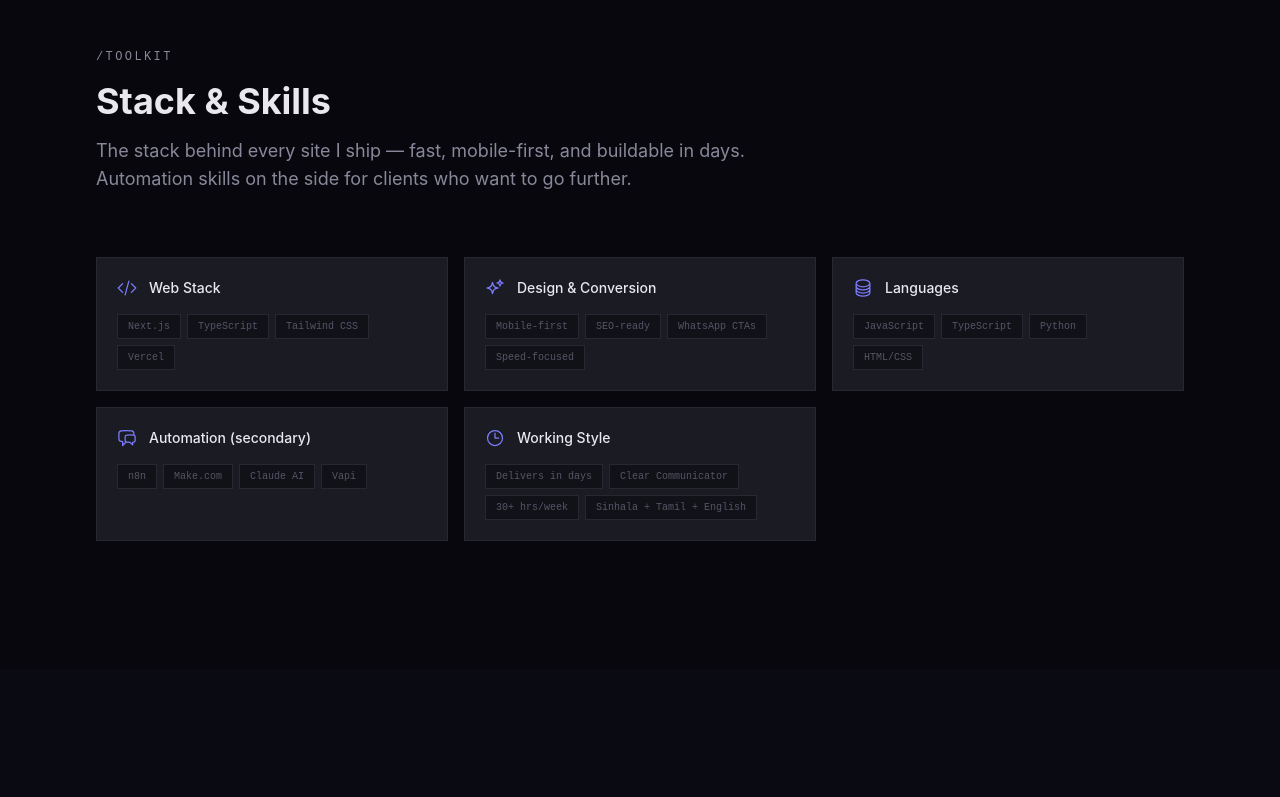
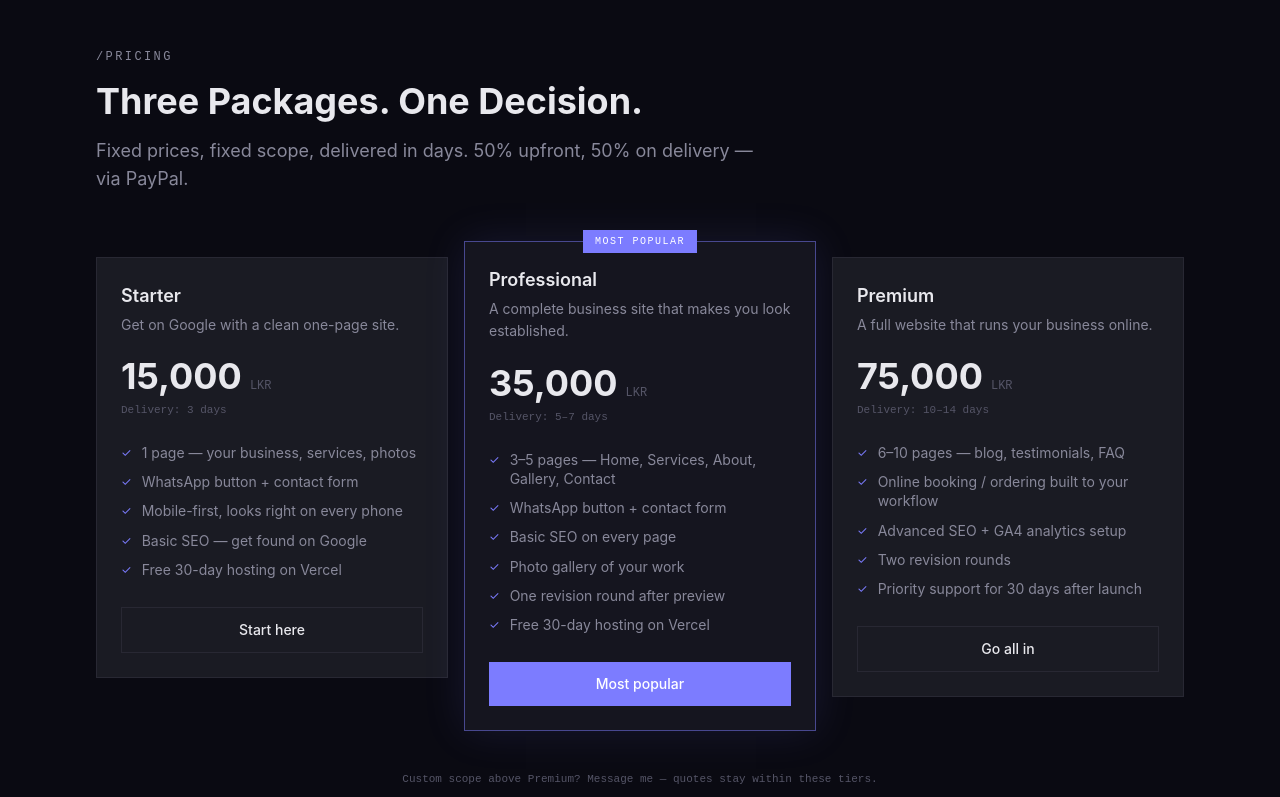
Before and after one commit to Musthak2004/portfolio, a Next.js app: page / in a window 1280 px wide. Shown: the part 1920-2717 px from the top of the page. Built offline with nearby package versions, Linux system fonts and the light colour scheme; no server answers.

Commit message:
feat: add 3-tier pricing section (Starter 15k / Professional 35k / Premium 75k LKR)

```diff
--- a/components/PortfolioContent.tsx
+++ b/components/PortfolioContent.tsx
@@ -5,6 +5,7 @@ import dynamic from "next/dynamic";
 import Navbar from "@/components/Navbar";
 import Hero from "@/components/Hero";
 import Services from "@/components/Services";
+import Pricing from "@/components/Pricing";
 import Skills from "@/components/Skills";
 import Experience from "@/components/Experience";
 import About from "@/components/About";
@@ -53,6 +54,7 @@ export default function PortfolioContent() {
         <main>
           <Hero />
           <Services />
+          <Pricing />
           <Skills />
           <Experience />
           <About />
--- /dev/null
+++ b/components/Pricing.tsx
@@ -0,0 +1,131 @@
+const tiers = [
+  {
+    name: "Starter",
+    price: "15,000",
+    priceSuffix: "LKR",
+    delivery: "3 days",
+    tagline: "Get on Google with a clean one-page site.",
+    features: [
+      "1 page — your business, services, photos",
+      "WhatsApp button + contact form",
+      "Mobile-first, looks right on every phone",
+      "Basic SEO — get found on Google",
+      "Free 30-day hosting on Vercel",
+    ],
+    cta: "Start here",
+    featured: false,
+  },
+  {
+    name: "Professional",
+    price: "35,000",
+    priceSuffix: "LKR",
+    delivery: "5–7 days",
+    tagline: "A complete business site that makes you look established.",
+    features: [
+      "3–5 pages — Home, Services, About, Gallery, Contact",
+      "WhatsApp button + contact form",
+      "Basic SEO on every page",
+      "Photo gallery of your work",
+      "One revision round after preview",
+      "Free 30-day hosting on Vercel",
+    ],
+    cta: "Most popular",
+    featured: true,
+  },
+  {
+    name: "Premium",
+    price: "75,000",
+    priceSuffix: "LKR",
+    delivery: "10–14 days",
+    tagline: "A full website that runs your business online.",
+    features: [
+      "6–10 pages — blog, testimonials, FAQ",
+      "Online booking / ordering built to your workflow",
+      "Advanced SEO + GA4 analytics setup",
+      "Two revision rounds",
+      "Priority support for 30 days after launch",
+    ],
+    cta: "Go all in",
+    featured: false,
+  },
+];
+
+const check = "✓";
+
+export default function Pricing() {
+  return (
+    <section id="pricing" className="py-24 md:py-32 bg-[#0A0A12]">
+      <div className="max-w-6xl mx-auto px-5 sm:px-8">
+        <div className="mb-16">
+          <p className="section-label">/pricing</p>
+          <h2 className="section-heading mb-4">Three Packages. One Decision.</h2>
+          <p className="section-desc">
+            Fixed prices, fixed scope, delivered in days. 50% upfront, 50% on
+            delivery — via PayPal.
+          </p>
+        </div>
+
+        <div className="grid md:grid-cols-3 gap-4 items-start">
+          {tiers.map((tier) => (
+            <div
+              key={tier.name}
+              className={`card p-6 relative flex flex-col ${
+                tier.featured
+                  ? "md:-mt-4 border-accent/50 bg-[#15151F] shadow-[0_0_40px_rgba(124,124,255,0.12)]"
+                  : ""
+              }`}
+            >
+              {tier.featured && (
+                <span className="absolute -top-3 left-1/2 -translate-x-1/2 font-mono text-[10px] tracking-[0.15em] uppercase text-white bg-accent px-3 py-1">
+                  Most Popular
+                </span>
+              )}
+
+              <div className="mb-5">
+                <h3 className="font-semibold text-ink text-lg">{tier.name}</h3>
+                <p className="text-sm text-ink-muted leading-relaxed mt-1">
+                  {tier.tagline}
+                </p>
+              </div>
+
+              <div className="mb-6">
+                <span className="text-4xl font-bold text-ink">
+                  {tier.price}
+                </span>
+                <span className="font-mono text-xs text-ink-dim ml-2">
+                  {tier.priceSuffix}
+                </span>
+                <div className="font-mono text-[11px] text-ink-dim mt-1.5">
+                  Delivery: {tier.delivery}
+                </div>
+              </div>
+
+              <ul className="space-y-2.5 mb-7 flex-1">
+                {tier.features.map((f, i) => (
+                  <li key={i} className="flex items-start gap-2.5 text-sm text-ink-muted leading-snug">
+                    <span className="text-accent mt-0.5 text-xs">{check}</span>
+                    {f}
+                  </li>
+                ))}
+              </ul>
+
+              <button
+                className={`w-full px-5 py-3 text-sm font-medium transition-all duration-200 active:scale-[0.97] ${
+                  tier.featured
+                    ? "bg-accent text-white hover:bg-accent-hover hover:shadow-[0_0_24px_rgba(124,124,255,0.25)]"
+                    : "border border-surface-border text-ink hover:border-ink-muted"
+                }`}
+              >
+                {tier.cta}
+              </button>
+            </div>
+          ))}
+        </div>
+
+        <p className="text-center font-mono text-[11px] text-ink-dim mt-10">
+          Custom scope above Premium? Message me — quotes stay within these tiers.
+        </p>
+      </div>
+    </section>
+  );
+}
```
